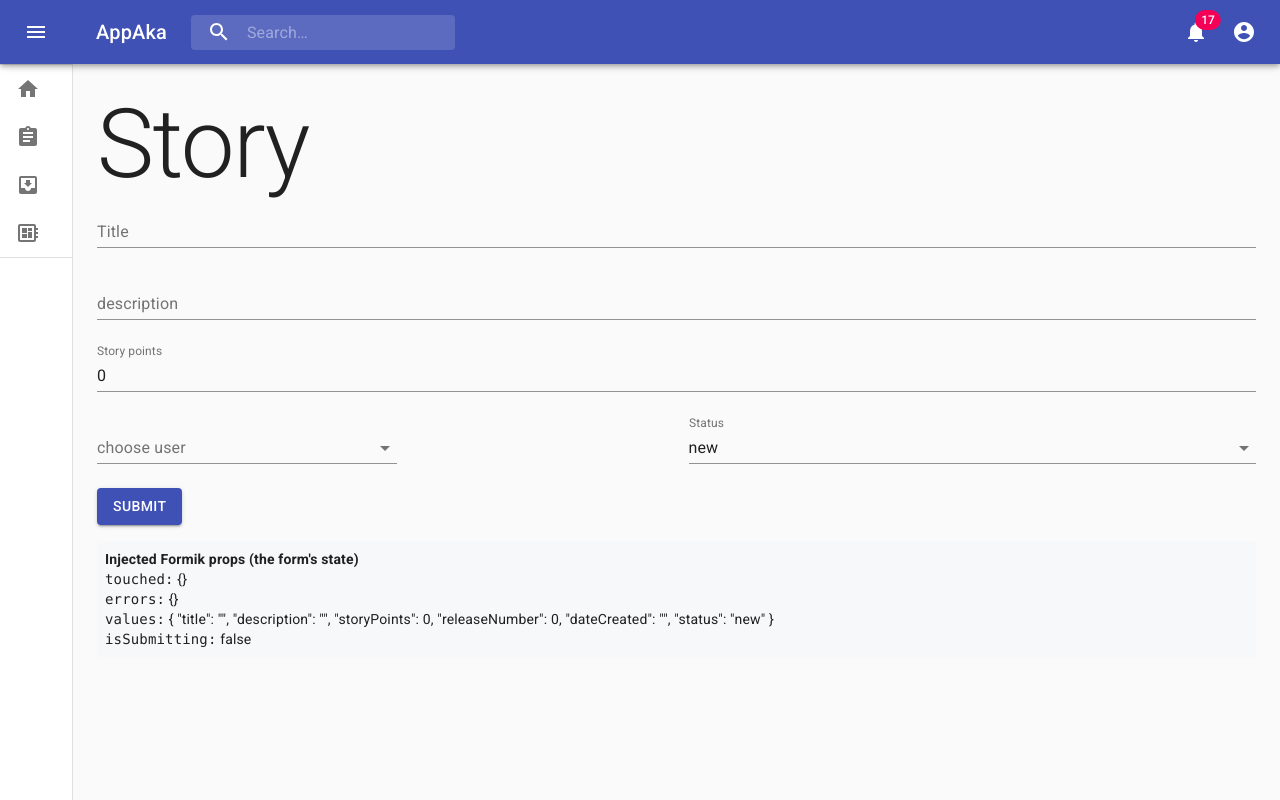
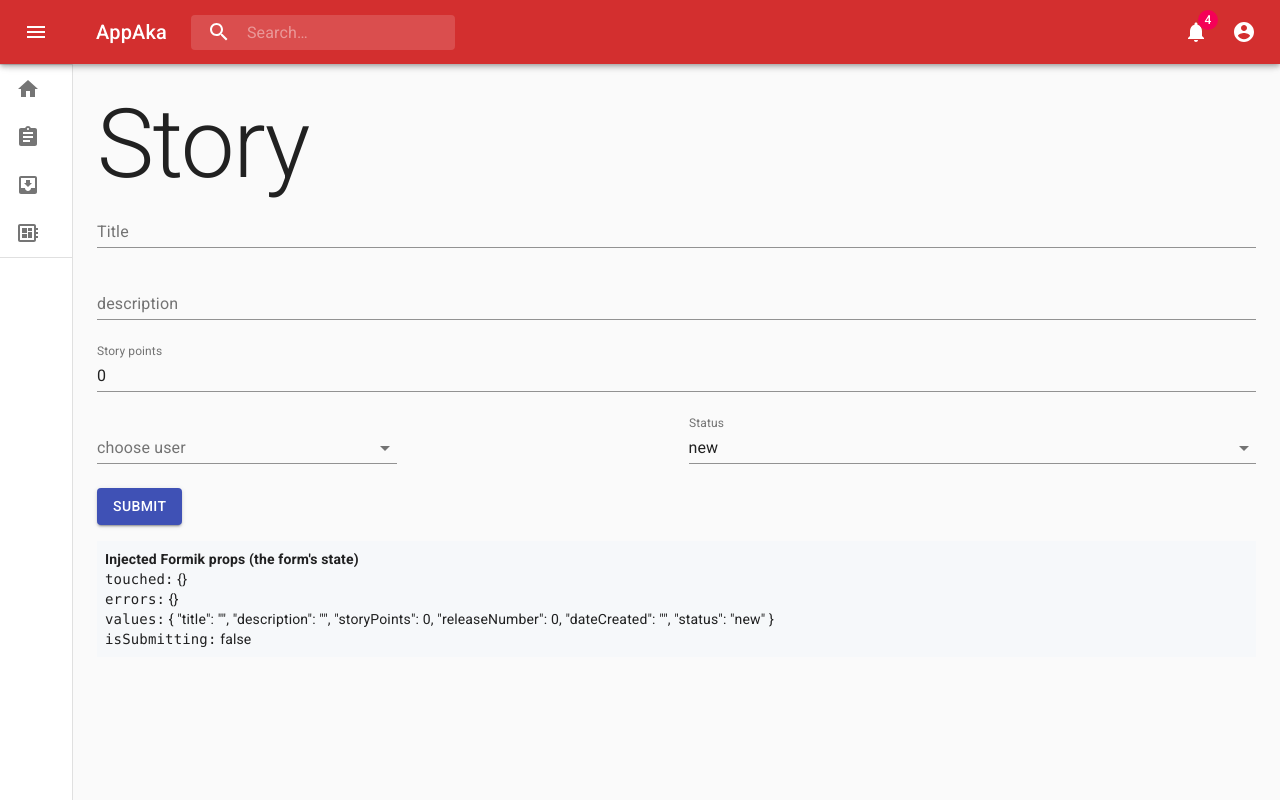
Before and after one commit to appaka/appaka, a React (Create React App) app in the folder front/: page /story in a window 1280 px wide. Built offline with nearby package versions, Linux system fonts and the light colour scheme.

Commit message:
change app bar color depending on notifications' highest severity

```diff
--- a/front/src/layout/index.tsx
+++ b/front/src/layout/index.tsx
@@ -2,6 +2,7 @@ import React from 'react';
 import clsx from 'clsx';
 import {Link} from "react-router-dom";
 import {createStyles, makeStyles, Theme, fade} from '@material-ui/core/styles';
+import { amber } from '@material-ui/core/colors';
 import Drawer from '@material-ui/core/Drawer';
 import AppBar from '@material-ui/core/AppBar';
 import Toolbar from '@material-ui/core/Toolbar';
@@ -27,8 +28,22 @@ import ExitToAppIcon from '@material-ui/icons/ExitToApp';
 import SettingsIcon from '@material-ui/icons/Settings';
 import Menu from "@material-ui/core/Menu";
 import Tooltip from '@material-ui/core/Tooltip';
+import { Notification, NotificationTypeInfo, NotificationTypeWarn, NotificationTypeAlert } from '../types/types'
 
 const drawerWidth = 240;
+
+const notifications: Array<Notification> = [
+    {label: 'This is a notification that sends you Home.', to: '/tasks', type: 'info'},
+    {label: 'This is a notification that sends you to Tasks.', to: '/tasks', type: 'info'},
+    {label: 'This is a notification that sends you to Stories.', to: '/stories', type: 'warn'},
+    {label: 'This is a notification that sends you to Board.', to: '/board', type: 'alert'},
+];
+
+const notificationLevels = {
+    [NotificationTypeInfo]: 1,
+    [NotificationTypeWarn]: 2,
+    [NotificationTypeAlert]: 3,
+}
 
 const useStyles = makeStyles((theme: Theme) =>
     createStyles({
@@ -41,6 +56,15 @@ const useStyles = makeStyles((theme: Theme) =>
                 easing: theme.transitions.easing.sharp,
                 duration: theme.transitions.duration.leavingScreen,
             }),
+        },
+        appBarAlert: {
+            backgroundColor: theme.palette.error.dark,
+        },
+        appBarInfo: {
+            backgroundColor: theme.palette.primary.main,
+        },
+        appBarWarn: {
+            backgroundColor: amber[700],
         },
         appBarShift: {
             marginLeft: drawerWidth,
@@ -153,7 +177,7 @@ export default function Layout({children}: { children: React.ReactNode }) {
     const handleNotificationClose = () => setNotificationEl(null)
     const handleDrawerOpen = () => setOpen(true)
     const handleDrawerClose = () => setOpen(false)
-
+    const highestNotificationLevel = notifications.reduce((acc, not) => Math.max(acc, notificationLevels[not.type || NotificationTypeInfo]), notificationLevels[NotificationTypeInfo]);
     return (
         <div className={classes.root}>
             <CssBaseline/>
@@ -161,6 +185,9 @@ export default function Layout({children}: { children: React.ReactNode }) {
                 position="fixed"
                 className={clsx(classes.appBar, {
                     [classes.appBarShift]: open,
+                    [classes.appBarInfo]: highestNotificationLevel === 1,
+                    [classes.appBarWarn]: highestNotificationLevel === 2,
+                    [classes.appBarAlert]: highestNotificationLevel >= 3,
                 })}
             >
                 <Toolbar>
@@ -195,11 +222,11 @@ export default function Layout({children}: { children: React.ReactNode }) {
                     <div className={classes.sectionDesktop}>
                         <Tooltip title="Notification">
                             <IconButton
-                                aria-label="show 17 new notifications"
+                                aria-label={`show ${notifications.length} new notifications`}
                                 color="inherit"
                                 onClick={handleNotificationOpen}
                             >
-                                <Badge badgeContent={17} color="secondary">
+                                <Badge badgeContent={notifications.length} color="secondary">
                                     <NotificationsIcon/>
                                 </Badge>
                             </IconButton>
@@ -249,12 +276,7 @@ export default function Layout({children}: { children: React.ReactNode }) {
                     onClose={handleNotificationClose}
                 >
                     <Divider/>
-                    {[
-                        {label: 'This is a notification that sends you Home.', to: '/'},
-                        {label: 'This is a notification that sends you to Tasks.', to: '/tasks'},
-                        {label: 'This is a notification that sends you to Stories.', to: '/stories'},
-                        {label: 'This is a notification that sends you to Board.', to: '/board'},
-                    ].map(({label, to}) => [
+                    {notifications.map(({label, to}) => [
                             <Link to={to} key={label} className={classes.menuItem} onClick={handleNotificationClose}>
                                 <ListItem button>
                                     <ListItemText primary={label}/>
--- a/front/src/types/types.ts
+++ b/front/src/types/types.ts
@@ -26,4 +26,16 @@ export type Task = {
   status: Status;
 };
 
+export type Notification = {
+  label: string;
+  to: string;
+  type: NotificationType
+}
+
 export type Status = "new" | "wip" | "done" | "rejected" | "closed";
+
+export const NotificationTypeInfo = 'info';
+export const NotificationTypeWarn = 'warn';
+export const NotificationTypeAlert = 'alert';
+
+export type NotificationType = NotificationTypeInfo | NotificationTypeWarn | NotificationTypeAlert;
```
